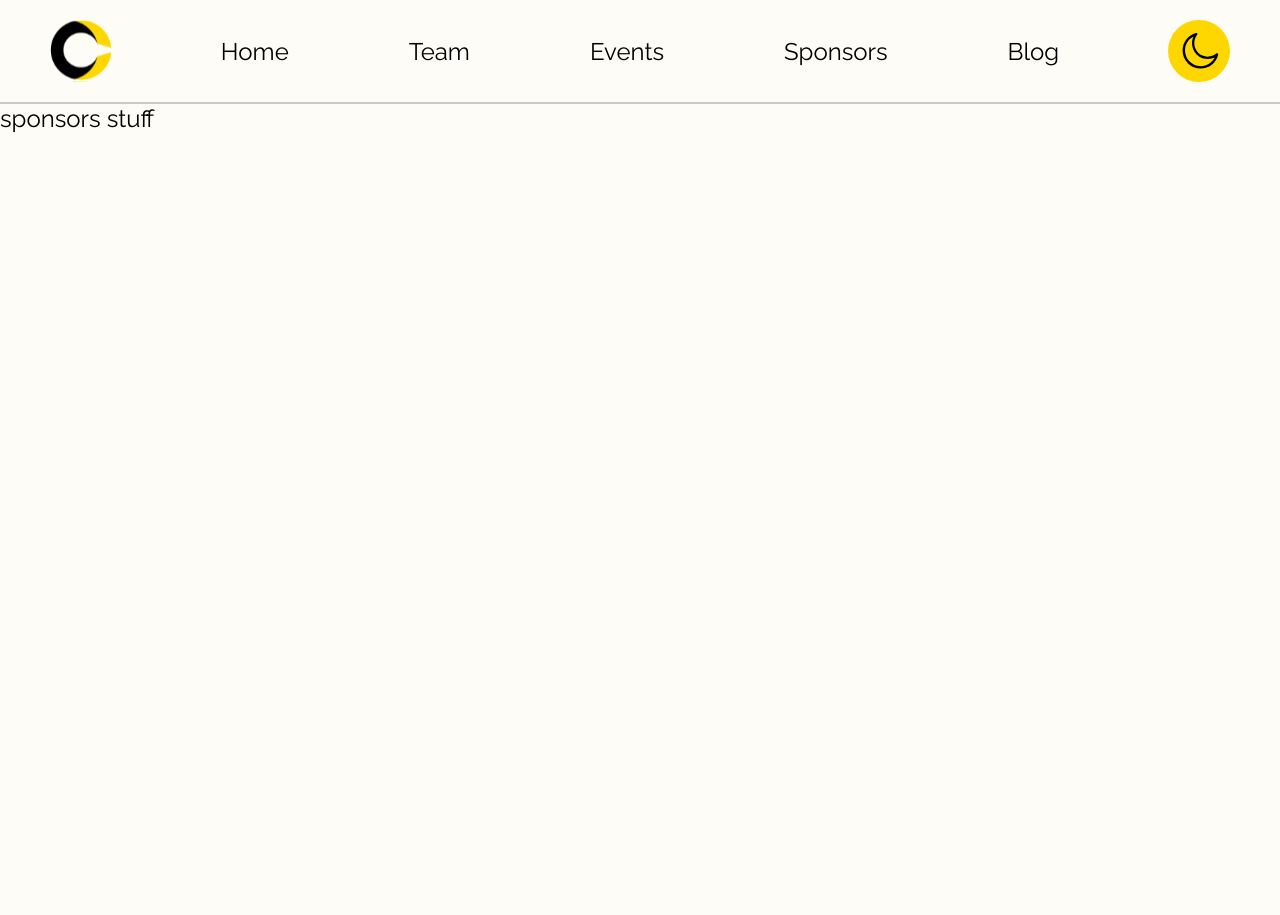
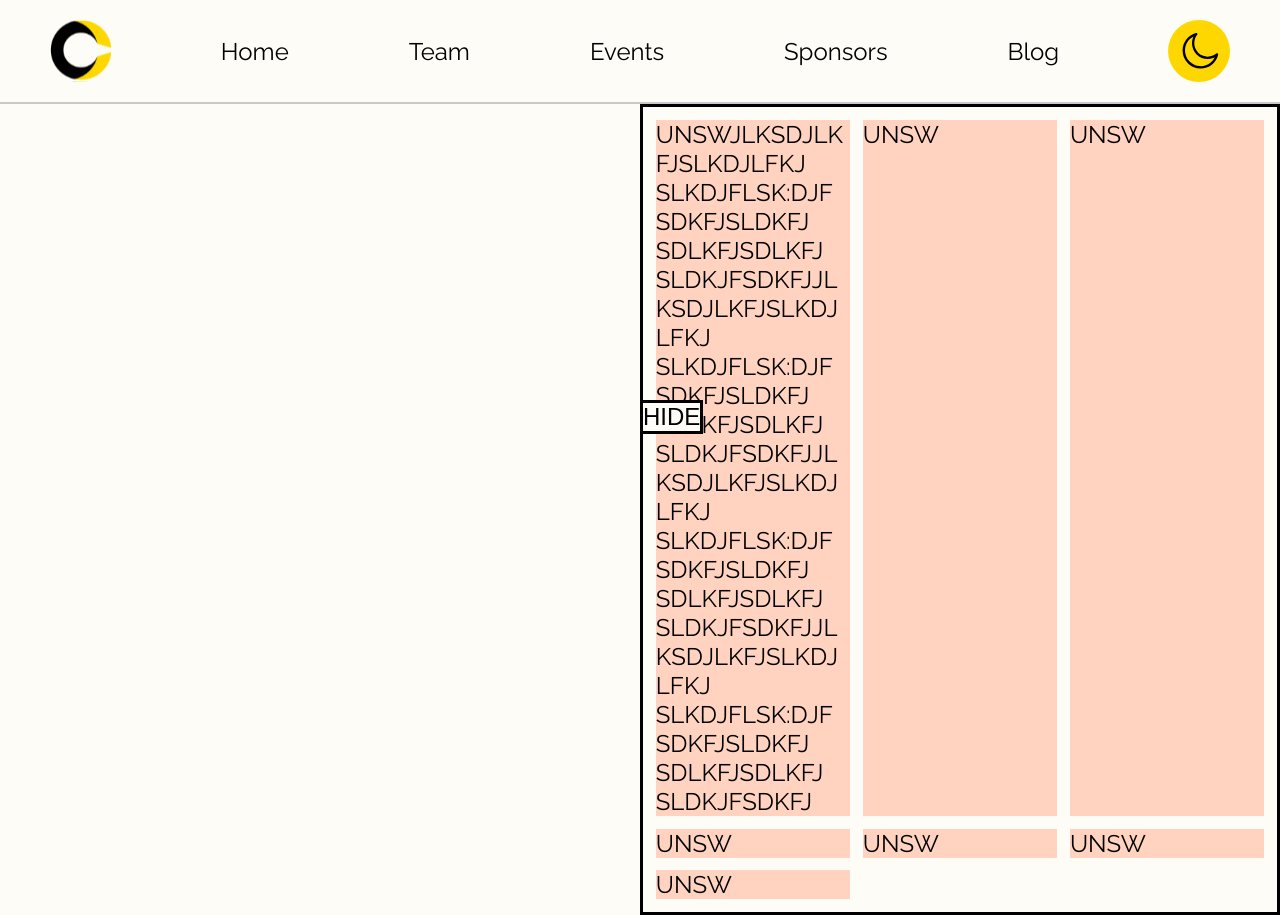
Before and after one commit to UNCB-UNSW/uncb-website, a React (Create React App) app: page /sponsors in a window 1280 px wide. Before the commit the page ends 800 px from the top, so only its background shows below. Built offline with nearby package versions, Linux system fonts and the light colour scheme.

Commit message:
Started Sponsors Page layout

```diff
--- /dev/null
+++ b/src/pages/Sponsors/SponsorsGrid.js
@@ -0,0 +1,52 @@
+import styled from 'styled-components'
+
+
+
+const SponsorsWrapper = styled.div`
+  display: inline-grid;
+  box-sizing: border-box;
+  border: solid 3px;
+  width: 50%;
+  flex-grow: 1;
+
+  margin-left: auto;
+  column-gap: 1vw;
+  row-gap: 1vw;
+  padding: 1vw;
+
+  grid-template-columns: repeat(3, minmax(0, 1fr));
+  grid-template-rows: auto auto 1fr;
+`
+
+const SponsorsBoxWrapper = styled.div`
+  background-color: #FFD3C0;
+  overflow-wrap: break-word;
+`
+const content = "JLKSDJLKFJSLKDJLFKJ SLKDJFLSK:DJF SDKFJSLDKFJ SDLKFJSDLKFJ SLDKJFSDKFJJLKSDJLKFJSLKDJLFKJ SLKDJFLSK:DJF SDKFJSLDKFJ SDLKFJSDLKFJ SLDKJFSDKFJJLKSDJLKFJSLKDJLFKJ SLKDJFLSK:DJF SDKFJSLDKFJ SDLKFJSDLKFJ SLDKJFSDKFJJLKSDJLKFJSLKDJLFKJ SLKDJFLSK:DJF SDKFJSLDKFJ SDLKFJSDLKFJ SLDKJFSDKFJ ";
+
+const SponsorsBox = ({name, content}) => {
+  return (
+    <SponsorsBoxWrapper>
+      {name}
+      {content}
+    </SponsorsBoxWrapper>
+  )
+}
+
+
+
+const SponsorsGrid = () => {
+  return (
+      <SponsorsWrapper>
+        <SponsorsBox name={"UNSW"} content={content}></SponsorsBox>
+        <SponsorsBox name={"UNSW"}></SponsorsBox>
+        <SponsorsBox name={"UNSW"}></SponsorsBox>
+        <SponsorsBox name={"UNSW"}></SponsorsBox>
+        <SponsorsBox name={"UNSW"}></SponsorsBox>
+        <SponsorsBox name={"UNSW"}></SponsorsBox>
+        <SponsorsBox name={"UNSW"}></SponsorsBox>
+      </SponsorsWrapper>
+  )
+}
+
+export default SponsorsGrid
--- a/src/pages/Sponsors/index.js
+++ b/src/pages/Sponsors/index.js
@@ -1,11 +1,36 @@
 import Navbar from '../../components/Navbar'
+import { useState } from 'react'
+import styled from 'styled-components'
+import SponsorsGrid from './SponsorsGrid'
+
+const JinsButton = styled.button`
+    border: solid 3px black;
+    cursor: pointer;
+    position: absolute;
+    display: block;
+    top: 50%;
+    left: 50%;
+`
+const SponsorsWrapper = styled.div`
+    display: flex;
+    flex-direction: column;
+    min-height: 100vh;
+`
 
 const Sponsors = () => {
+    const [show, setShow] = useState(true);
+    const handleButt = () => {
+        setShow(!show);
+    }
     return (
-        <div>
-            <Navbar/>
-            sponsors stuff
-        </div>
+        <SponsorsWrapper>
+            {show && <Navbar/>}
+            <SponsorsGrid>
+            </SponsorsGrid>
+            <JinsButton onClick={handleButt}>
+                    HIDE
+            </JinsButton>
+        </SponsorsWrapper>
     )
 }
 
```
Also changed, not shown: 1 other file (tests, documents, lock files or other folders).
